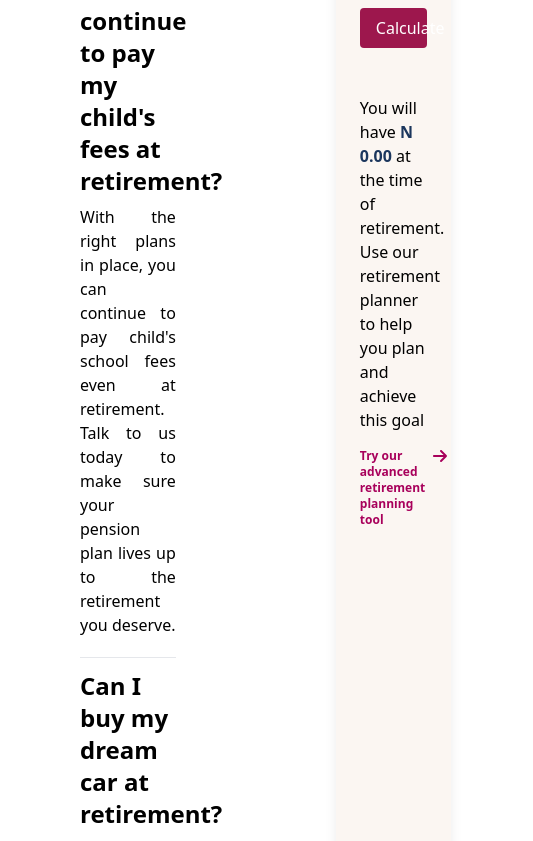
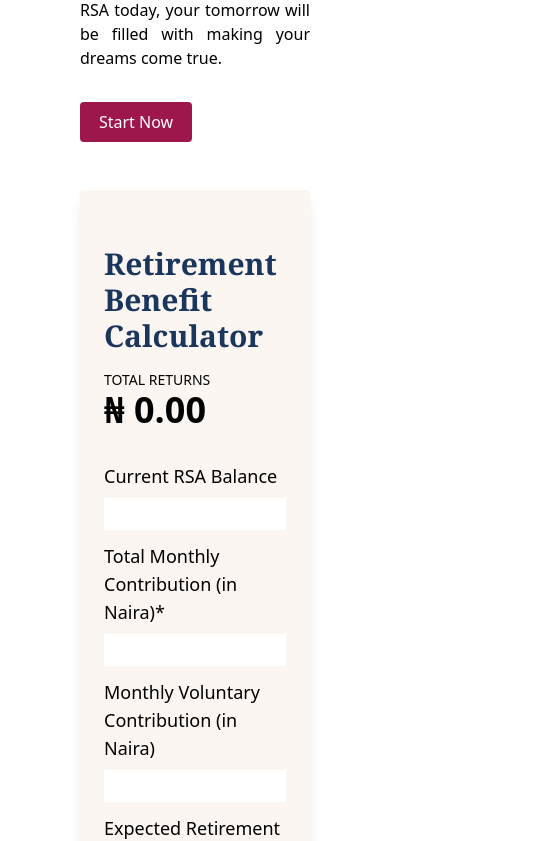
Before and after one commit to AkinAkinbobola/ARM-PENSION-SITE-CLONE, a Vue app in the folder arm-clone/: page / in a window 390 px wide. Shown: the part 5380-6221 px from the top of the page, 533 px wide, since content can reach past the window. Built offline with nearby package versions, Linux system fonts and the light colour scheme.

Commit message:
Update BenefitCalculator.vue

```diff
--- a/arm-clone/src/components/BenefitCalculator.vue
+++ b/arm-clone/src/components/BenefitCalculator.vue
@@ -1,6 +1,6 @@
 <template>
-    <div class="flex mx-20 mt-14 mb-14">
-        <div class="flex flex-col w-5/12">
+    <div class="flex mx-20 mt-14 mb-14 flex-col md:flex-row">
+        <div class="flex flex-col md:w-5/12">
             <h1 class="text-blueText text-3xl font-serif font-bold mb-4">Plan your retirement with us</h1>
             <h1 class="text-2xl font-sans font-bold mb-2">Can I buy my dream house at retirement?</h1>
             <p class="text-justify">When you have accumulated enough money in your retirement savings account (RSA) during
@@ -23,10 +23,10 @@
                 Voluntary Contributions made to your RSA today, your tomorrow will be filled with making your dreams come
                 true.
             </p>
-            <button class="py-2 px-4 text-white bg-pink-800 ml-0 font-sans rounded w-28">Start Now</button>
+            <button class="py-2 px-4 text-white bg-pink-800 ml-0 font-sans rounded w-28 mb-12 md:mb-0">Start Now</button>
         </div>
 
-        <div class="flex flex-col w-6/12 ml-40 bg-cream rounded pt-14 px-6 shadow-lg">
+        <div class="flex flex-col md:w-6/12 md:ml-40 bg-cream rounded pt-14 px-6 shadow-lg">
             <h1 class="text-blueText text-3xl font-serif font-bold mb-4">Retirement Benefit Calculator</h1>
             <h2 class="text-sm">TOTAL RETURNS</h2>
             <h1 class="text-4xl font-semibold mb-8">&#8358 0.00</h1>
@@ -47,7 +47,7 @@
                 achieve this
                 goal
             </div>
-            <div class="flex">
+            <div class="flex pb-4">
                 <a href="#" class="text-primary mr-2 text-xs font-bold font-sans hover:underline hover:text-blue-400">Try
                     our advanced retirement planning tool
                 </a>
```
